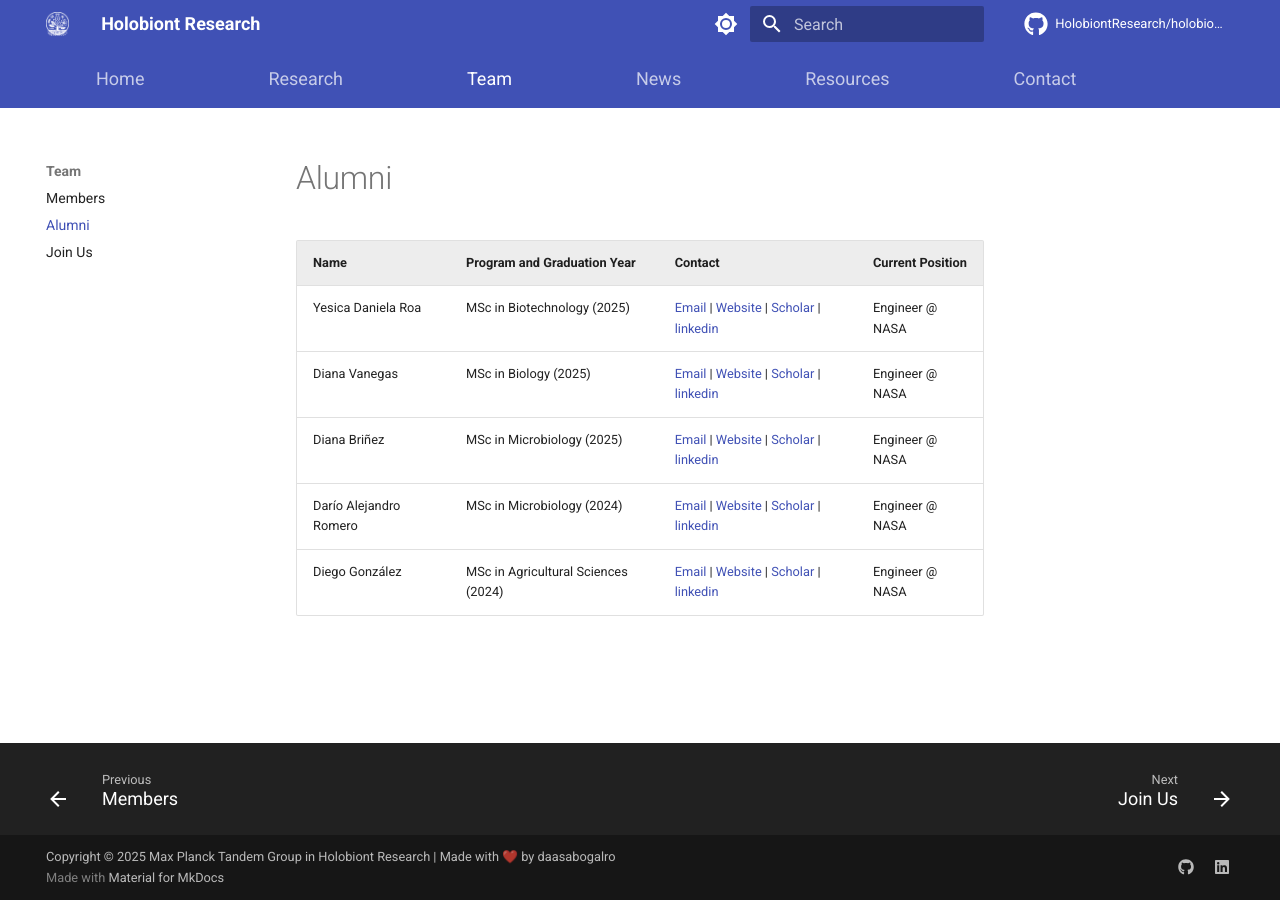
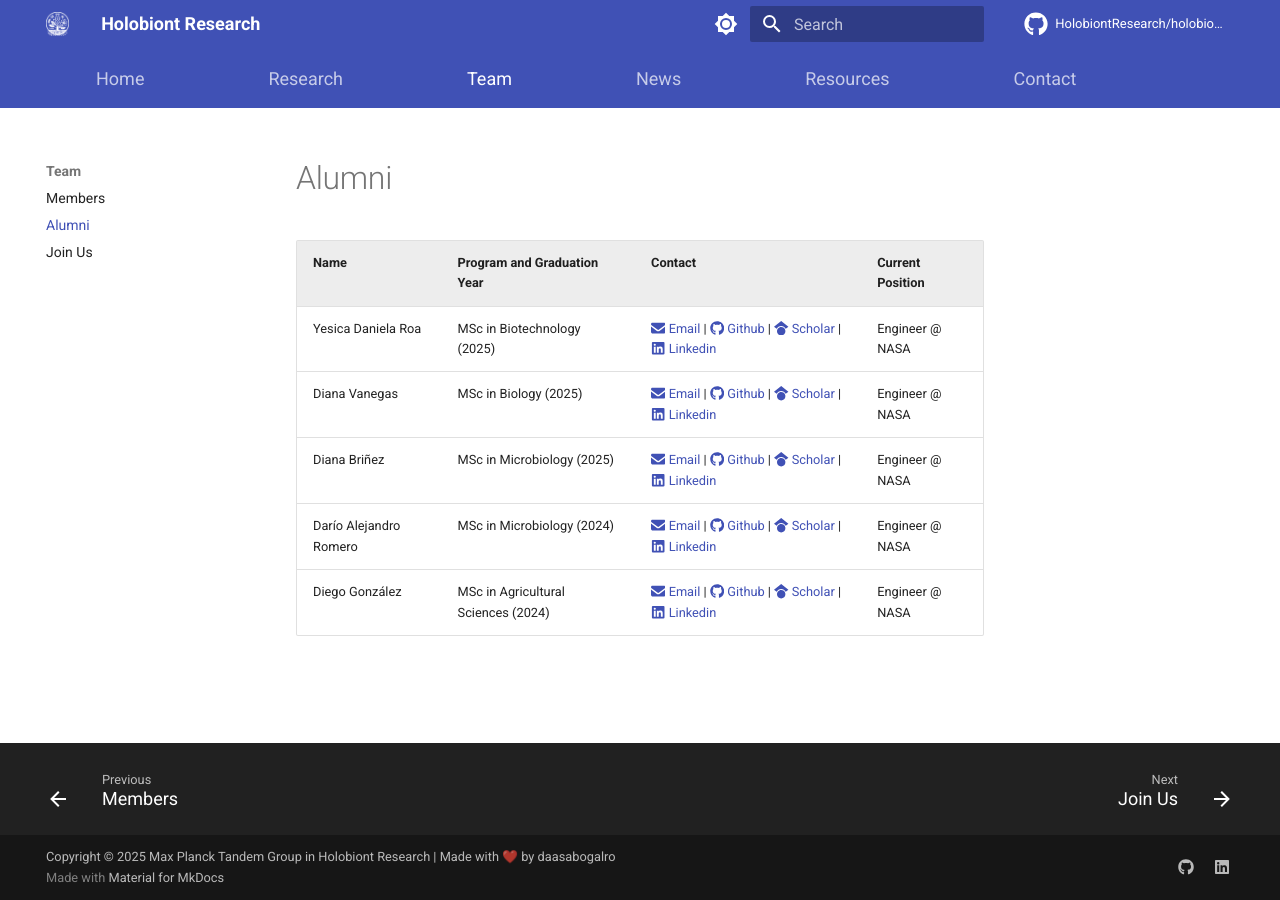
Before and after one commit to HolobiontResearch/holobionts-website, an MkDocs documentation site: the page built from docs/team/alumni.md, in a window 1280 px wide. Built offline with MkDocs 1.6.1 and Material for MkDocs 9.7.7, drawn with Linux system fonts in a browser that asks for light colours; comment, search, counter and statistics services are not loaded; some of the changed lines change nothing that is shown.

Commit message:
Add icons to alumni contact

```diff
--- a/docs/team/alumni.md
+++ b/docs/team/alumni.md
@@ -2,8 +2,8 @@
 
 | Name | Program and Graduation Year | Contact | Current Position |
 |------|------|----------------|-------|
-| Yesica Daniela Roa | MSc in Biotechnology (2025) | [Email](mailto:ydroap@unal.edu.co) \| [Website](#) \| [Scholar](#) \| [linkedin](#) | Engineer @ NASA |
-| Diana Vanegas | MSc in Biology (2025) | [Email](#) \| [Website](#) \| [Scholar](#) \| [linkedin](#) | Engineer @ NASA |
-| Diana Briñez | MSc in Microbiology (2025) | [Email](#) \| [Website](#) \| [Scholar](#) \| [linkedin](#) | Engineer @ NASA |
-| Darío Alejandro Romero | MSc in Microbiology (2024) | [Email](#) \| [Website](#) \| [Scholar](#) \| [linkedin](#) | Engineer @ NASA |
-| Diego González | MSc in Agricultural Sciences (2024) | [Email](#) \| [Website](#) \| [Scholar](#) \| [linkedin](#) | Engineer @ NASA |
+| Yesica Daniela Roa | MSc in Biotechnology (2025) | [:fontawesome-solid-envelope: Email](mailto:ydroap@unal.edu.co) \| [:fontawesome-brands-github: Github](#) \| [:fontawesome-brands-google-scholar: Scholar](https://scholar.google.com/) \| [:fontawesome-brands-linkedin: Linkedin](https://linkedin.com/in/) | Engineer @ NASA |
+| Diana Vanegas | MSc in Biology (2025) | [:fontawesome-solid-envelope: Email](#) \| [:fontawesome-brands-github: Github](https://github.com/) \| [:fontawesome-brands-google-scholar: Scholar](https://scholar.google.com/) \| [:fontawesome-brands-linkedin: Linkedin](https://linkedin.com/in/) | Engineer @ NASA |
+| Diana Briñez | MSc in Microbiology (2025) | [:fontawesome-solid-envelope: Email](#) \| [:fontawesome-brands-github: Github](https://github.com/) \| [:fontawesome-brands-google-scholar: Scholar](https://scholar.google.com/) \| [:fontawesome-brands-linkedin: Linkedin](https://linkedin.com/in/) | Engineer @ NASA |
+| Darío Alejandro Romero | MSc in Microbiology (2024) | [:fontawesome-solid-envelope: Email](#) \| [:fontawesome-brands-github: Github](https://github.com/) \| [:fontawesome-brands-google-scholar: Scholar](https://scholar.google.com/) \| [:fontawesome-brands-linkedin: Linkedin](https://linkedin.com/in/) | Engineer @ NASA |
+| Diego González | MSc in Agricultural Sciences (2024) | [:fontawesome-solid-envelope: Email](#) \| [:fontawesome-brands-github: Github](https://github.com/) \| [:fontawesome-brands-google-scholar: Scholar](https://scholar.google.com/) \| [:fontawesome-brands-linkedin: Linkedin](https://linkedin.com/in/) | Engineer @ NASA |
```
